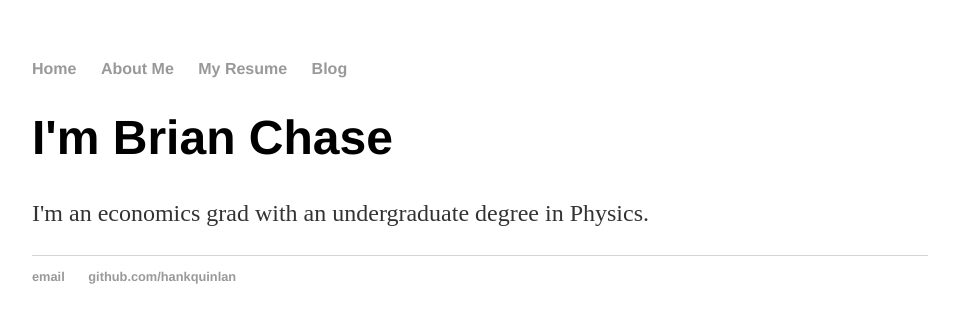
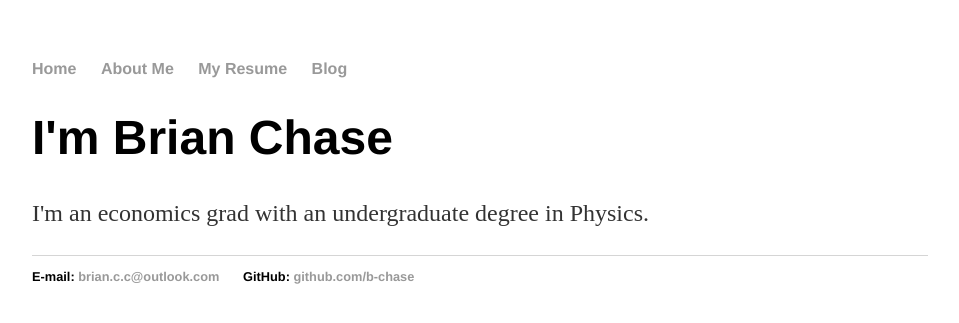
Before and after one commit to b-chase/b-chase.github.io, a Jekyll site: the page built from index.html, in a window 1280 px wide. Shown: the top 323 px of the page, without its empty margins (160-1119 px from the left). Built offline with Jekyll 4.4.1, drawn with Linux system fonts in a browser that asks for light colours.

Commit message:
Update default.html
replacing template values

```diff
--- a/_layouts/default.html
+++ b/_layouts/default.html
@@ -21,8 +21,8 @@
 			</div><!-- /.container -->
 			<footer>
 	    		<ul>
-	        		<li><a href="mailto:hankquinlanhub@gmail.com">email</a></li>
-	        		<li><a href="https://github.com/hankquinlan">github.com/hankquinlan</a></li>
+	        		<li>E-mail: <a href="brian.c.c@outlook.com">brian.c.c@outlook.com</a></li>
+	        		<li>GitHub: <a href="https://github.com/b-chase">github.com/b-chase</a></li>
 				</ul>
 			</footer>
 		</body>
```
